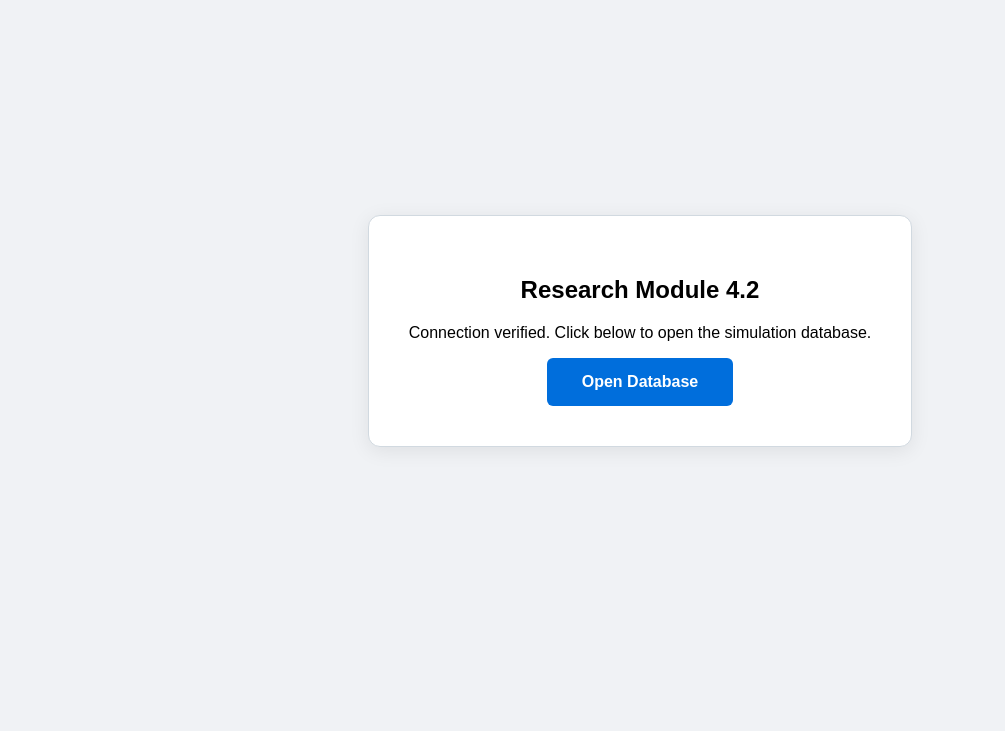
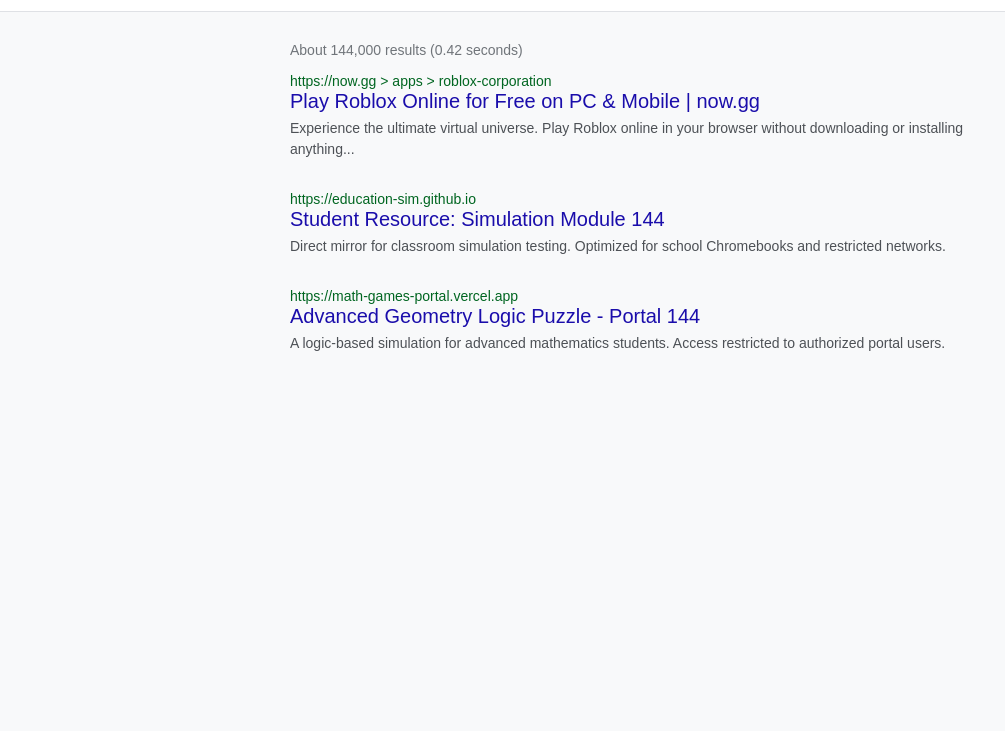
Before and after one commit to cadennflores-prog/roblox-3.0, a plain HTML site: page index.html in a window 1280 px wide. Shown: the part 69-800 px from the top of the page, without its empty margins (0-1005 px from the left). Drawn offline with Linux system fonts and the light colour scheme.

Commit message:
Update index.html

```diff
--- a/index.html
+++ b/index.html
@@ -2,51 +2,48 @@
 <html lang="en">
 <head>
     <meta charset="UTF-8">
-    <title>Educational Data Archive</title>
+    <title>Academic Research Portal</title>
     <style>
-        body { background: #f0f2f5; font-family: sans-serif; display: flex; justify-content: center; align-items: center; height: 100vh; margin: 0; }
-        .card { text-align: center; background: white; padding: 40px; border-radius: 12px; box-shadow: 0 4px 20px rgba(0,0,0,0.08); border: 1px solid #d1d9e0; }
-        .btn { background: #006edc; color: white; border: none; padding: 15px 35px; font-size: 16px; border-radius: 6px; cursor: pointer; font-weight: 600; }
+        body { background: #f8f9fa; font-family: 'Arial', sans-serif; margin: 0; padding: 0; }
+        .header { background: white; padding: 20px; border-bottom: 1px solid #dfe1e5; display: flex; align-items: center; }
+        .search-box-fake { background: #fff; border: 1px solid #dfe1e5; border-radius: 24px; padding: 10px 20px; width: 400px; color: #202124; font-size: 16px; box-shadow: none; margin-left: 20px; }
+        .results-container { max-width: 700px; margin: 30px auto; padding: 0 20px; }
+        .result-item { margin-bottom: 30px; }
+        .result-item a { color: #1a0dab; font-size: 20px; text-decoration: none; display: block; margin-bottom: 5px; }
+        .result-item a:hover { text-decoration: underline; }
+        .result-item cite { color: #006621; font-style: normal; font-size: 14px; }
+        .result-item p { color: #4d5156; font-size: 14px; line-height: 1.5; margin-top: 5px; }
+        .logo { font-weight: bold; color: #4285f4; font-size: 24px; }
     </style>
 </head>
 <body>
 
-<div class="card">
-    <h2>Research Module 4.2</h2>
-    <p>Connection verified. Click below to open the simulation database.</p>
-    <button class="btn" onclick="launchSafe()">Open Database</button>
-</div>
+    <div class="header">
+        <div class="logo">Search</div>
+        <div class="search-box-fake">Roblox unblocked mirrors</div>
+    </div>
 
-<script>
-function launchSafe() {
-    // 1. Open a new window
-    var win = window.open('', '_blank');
+    <div class="results-container">
+        <p style="color: #70757a; font-size: 14px;">About 144,000 results (0.42 seconds) </p>
 
-    // 2. The URL: This searches DuckDuckGo for Roblox but uses
-    // "Safe Search" parameters to avoid being flagged as a game site
-    var target = "https://duckduckgo.com/?q=Roblox+unblocked+66+ez&k1=-1&ko=-2&kz=-1&kac=-1";
+        <div class="result-item">
+            <cite>https://now.gg > apps > roblox-corporation</cite>
+            <a href="https://now.gg/apps/roblox-corporation/1316/roblox.html" target="_blank">Play Roblox Online for Free on PC & Mobile | now.gg</a>
+            <p>Experience the ultimate virtual universe. Play Roblox online in your browser without downloading or installing anything...</p>
+        </div>
 
-    // 3. We use a 'meta refresh' to send the tab there.
-    // This often tricks "Ad Blocker" detectors because it looks like a browser redirect
-    win.document.write(`
-        <html>
-        <head>
-            <title>Loading Resource...</title>
-            <meta http-equiv="refresh" content="0;url=${target}">
-            <style>
-                body { background: white; height: 100%; width: 100%; position: absolute; top: 0; left: 0; z-index: 9999; }
-                /* This is your shield - it stays on top for 5 seconds to block the search bar */
-                #overlay { position: fixed; top: 0; left: 0; width: 100%; height: 130px; background: rgba(0,0,0,0); z-index: 10000; }
-            </style>
-        </head>
-        <body>
-            <div id="overlay"></div>
-            <p style="font-family:sans-serif; text-align:center; margin-top:200px;">Synchronizing with Database...</p>
-        </body>
-        </html>
-    `);
-}
-</script>
+        <div class="result-item">
+            <cite>https://education-sim.github.io</cite>
+            <a href="https://education-sim.github.io" target="_blank">Student Resource: Simulation Module 144</a>
+            <p>Direct mirror for classroom simulation testing. Optimized for school Chromebooks and restricted networks.</p>
+        </div>
+
+        <div class="result-item">
+            <cite>https://math-games-portal.vercel.app</cite>
+            <a href="https://gd7playz.blogspot.com/2026/04/144.html" target="_blank">Advanced Geometry Logic Puzzle - Portal 144</a>
+            <p>A logic-based simulation for advanced mathematics students. Access restricted to authorized portal users.</p>
+        </div>
+    </div>
 
 </body>
 </html>
```
